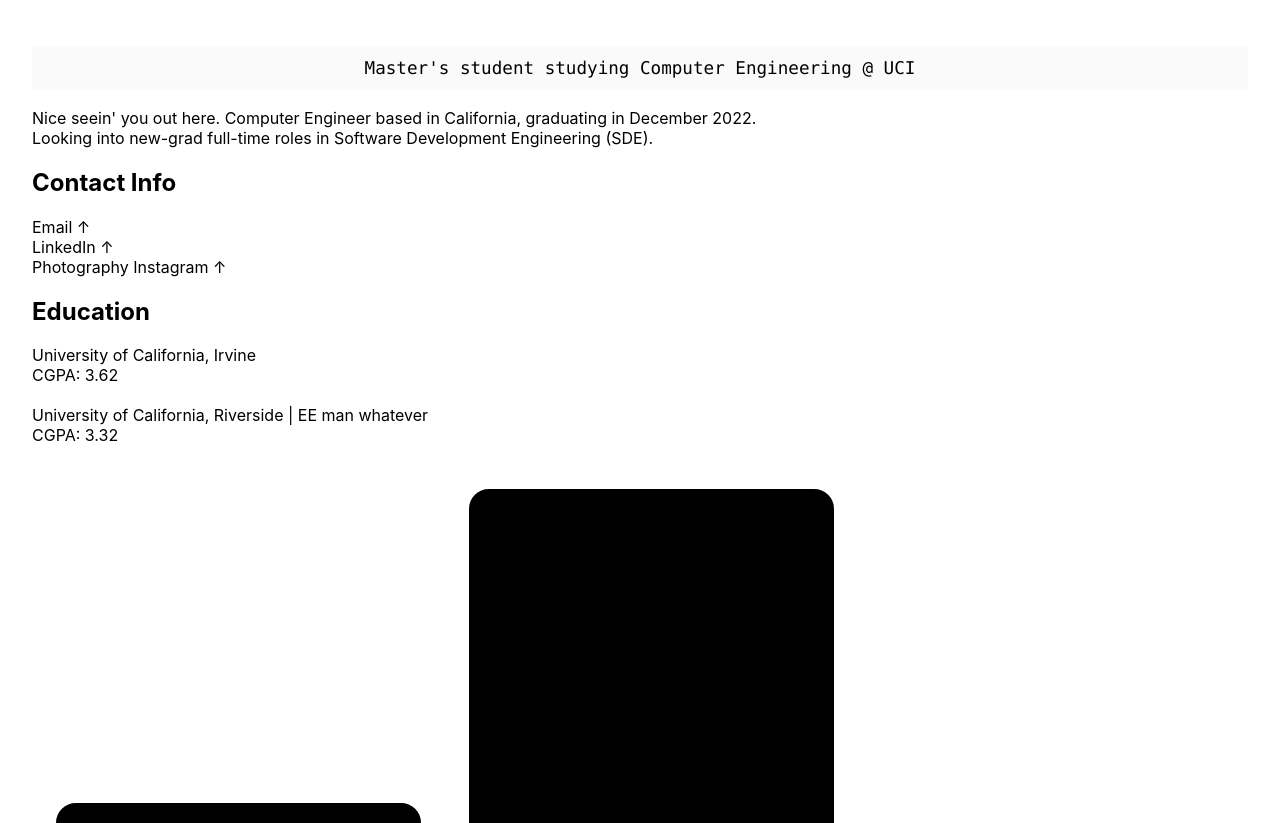
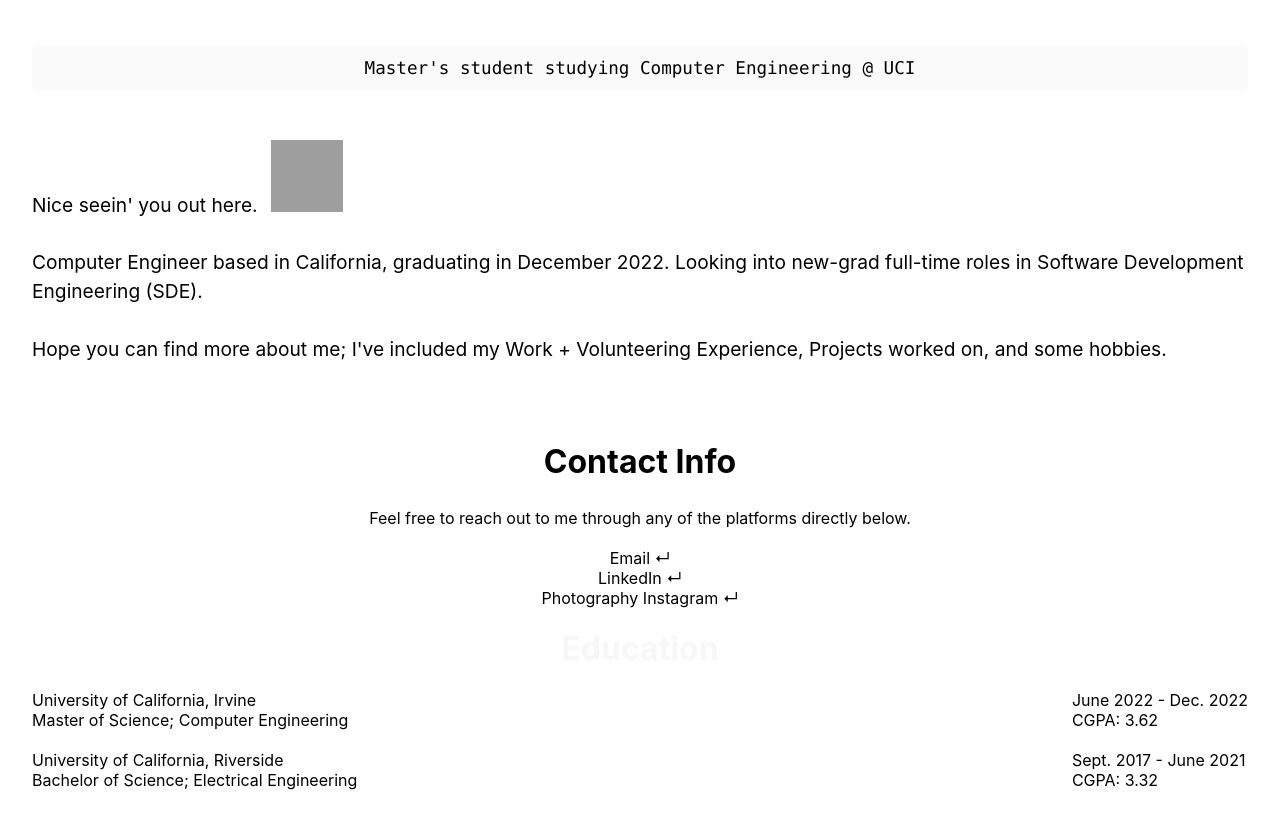
Before and after one commit to jjtrinh99/Website, a Next.js app: page / in a window 1280 px wide. Shown: the part 129-952 px from the top of the page. Built offline with nearby package versions, Linux system fonts and the light colour scheme; grey boxes are pictures that could not be loaded.

Commit message:
Changed the education & footer for correct formatting.
Next steps: Work & Volunteer Experience, and Github card.

```diff
--- a/pages/index.js
+++ b/pages/index.js
@@ -19,36 +19,45 @@ export default function Home() {
         </h1>
 
 
-           <br /><p className={styles.code}>Master's student studying Computer Engineering @ UCI</p>
+           <br /><p className={styles.code}>Master's student studying Computer Engineering @ UCI
+       </p>
+
+       <p className={styles.description}>Nice seein' you out here. <span className={styles.logo}>
+            <Image src="/waving-hand.svg" width={72} height={72} />
+          </span><br /><br /> Computer Engineer based in California, graduating in December 2022.
+          Looking into new-grad full-time roles in Software Development Engineering (SDE).
+
+        <br /><br />Hope you can find more about me; I've included my Work + Volunteering Experience, Projects worked on, and some hobbies.
+</p>
+
+       <br /><h2>Contact Info</h2>
+       <a>Feel free to reach out to me through any of the platforms directly below. </a> <br />
+       <a
+       href="mailto: jontrinh99@gmail.com?"> Email &crarr;
+       </a>
+       <a href="https://www.linkedin.com/in/jontrinh/"> LinkedIn &crarr;</a>
+       <a href="https://www.instagram.com/infinitrinh/"> Photography Instagram &crarr;</a>
 
 
-        <a className={styles.title}></a>
-
-        Nice seein' you out here. Computer Engineer based in California, graduating in December 2022.
-        <br />Looking into new-grad full-time roles in Software Development Engineering (SDE).
 
 
-       <br /><h2>Contact Info</h2>
-       <a
-       href="mailto: jontrinh99@gmail.com?"> Email &uarr;
-       </a>
-       <a href="https://www.linkedin.com/in/jontrinh/"> LinkedIn &uarr;</a>
-       <a href="https://www.instagram.com/infinitrinh/"> Photography Instagram &uarr;</a>
-
-        <div className={styles.card.active}>
-          <a>
-            <h2>Education</h2>
-
-            <a>University of California, Irvine</a>
-             <br />
-            CGPA: 3.62
-            <br /> <br />
-
-            <a> University of California, Riverside | EE man whatever</a>
-            <br />
-            CGPA: 3.32
-             <br /> <br />
-          </a>
+          <div class="id1">
+            <h1>Education </h1>
+          </div>
+          <div class="id2">
+            University of California, Irvine <br />
+            Master of Science; Computer Engineering <br /><br />
+            University of California, Riverside<br />
+            Bachelor of Science; Electrical Engineering
+            <div class="id3"></div>
+            <div class="id4">
+              June 2022 - Dec. 2022 <br />
+              CGPA: 3.62 <br /><br />
+              Sept. 2017 - June 2021 <br />
+              CGPA: 3.32
+              <br /> <br />
+            </div>
+          </div>
 
           <a href="https://github.com/jjtrinh99" className={styles.card}>
             <h2>Github &rarr;</h2>
@@ -117,7 +126,7 @@ export default function Home() {
              <br />
 
           </a>
-        </div>
+
 
         <div
           className={styles.block}
@@ -170,14 +179,10 @@ export default function Home() {
 
       <footer className={styles.footer}>
         <a
-          href="https://vercel.com?utm_source=create-next-app&utm_medium=default-template&utm_campaign=create-next-app"
-          target="_blank"
-          rel="noopener noreferrer"
+          href="https://www.youtube.com/watch?v=xm3YgoEiEDc&ab_channel=10Hours"
         >
-          Powered by{' '}
-          <span className={styles.logo}>
-            <Image src="/vercel.svg" alt="Vercel Logo" width={72} height={16} />
-          </span>
+          Shoutout to Danial Beg and Rajbir Johar.
+
         </a>
       </footer>
     </div>
--- a/styles/Home.module.css
+++ b/styles/Home.module.css
@@ -31,6 +31,7 @@
 .title a {
   color: #f7f7f7;
   text-decoration: italic;
+  text-decoration: bold;
 }
 
 .title a:hover,
@@ -51,9 +52,10 @@
 }
 
 .description {
-  margin: 4rem 0;
+  margin: 2rem 0;
   line-height: 1.5;
-  font-size: .8rem;
+  font-size: 1.2rem;
+  text-align: left;
 }
 
 .code {
@@ -76,7 +78,7 @@
 
 .card {
   display:inline-block;
-  width: 30%;
+  width: 40%;
   margin: 1.5rem;
   padding: 1.5rem;
   text-align: left;
@@ -125,6 +127,7 @@
   }
   .footer {
     border-color: #444;
+    font-size: 0.6rem;
   }
   .code {
     background: #444;
--- a/styles/globals.css
+++ b/styles/globals.css
@@ -9,12 +9,38 @@ body {
 a {
   color: inherit;
   text-decoration: none;
+  text-align: center;
 }
+h1{
+  font-size: 2rem;
+  color: #f7f7f7;
 
+}
+h2{
+  text-align: center;
+  font-size: 2rem;
+}
 * {
   box-sizing: border-box;
 }
+.id1 {
+  text-align: center;
+  border: 0px solid white;
+}
 
+.id2 {
+  display: flex;
+/*   width: 500px; */
+  justify-content: space-between;
+  border: 0px solid white;
+}
+
+.id3 {
+  border: 0px solid white;
+}
+.id4 {
+  border: 0px solid white;
+}
 @media (prefers-color-scheme: dark) {
   html {
     color-scheme: dark;
```
